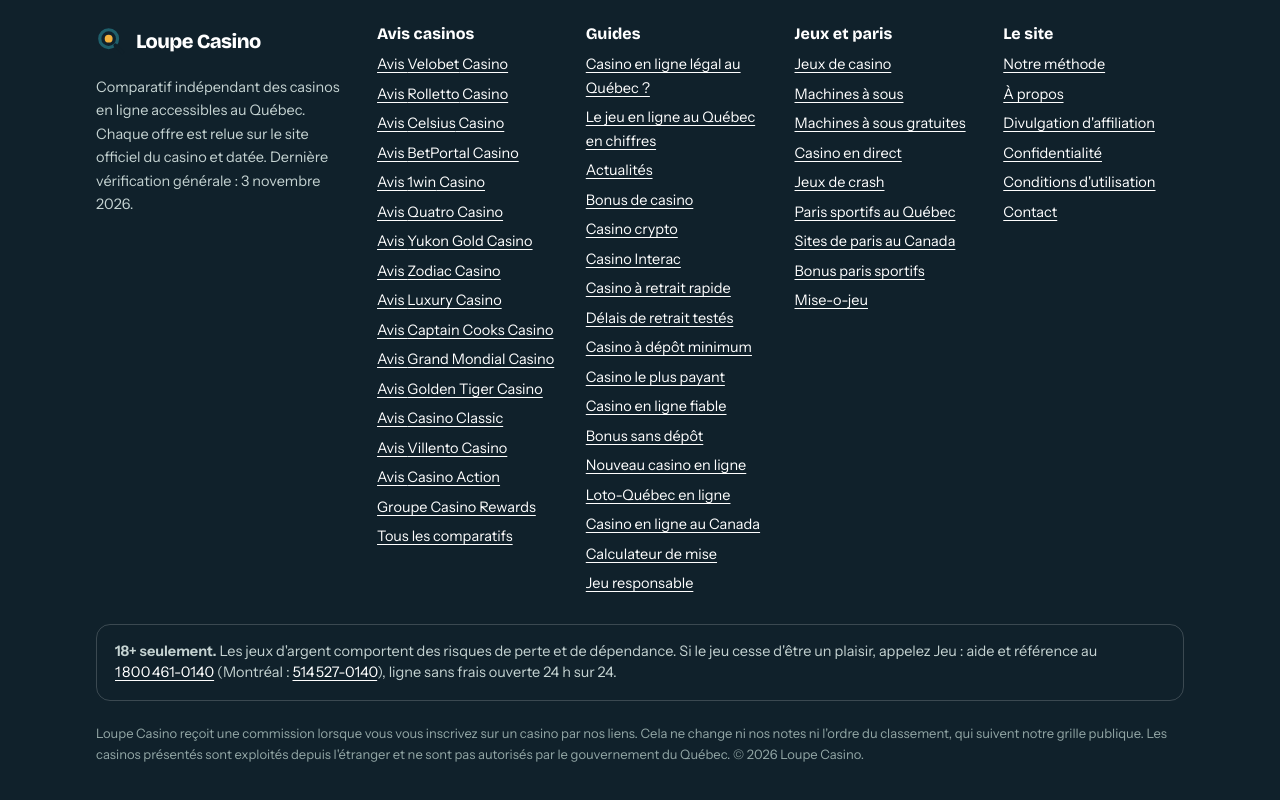
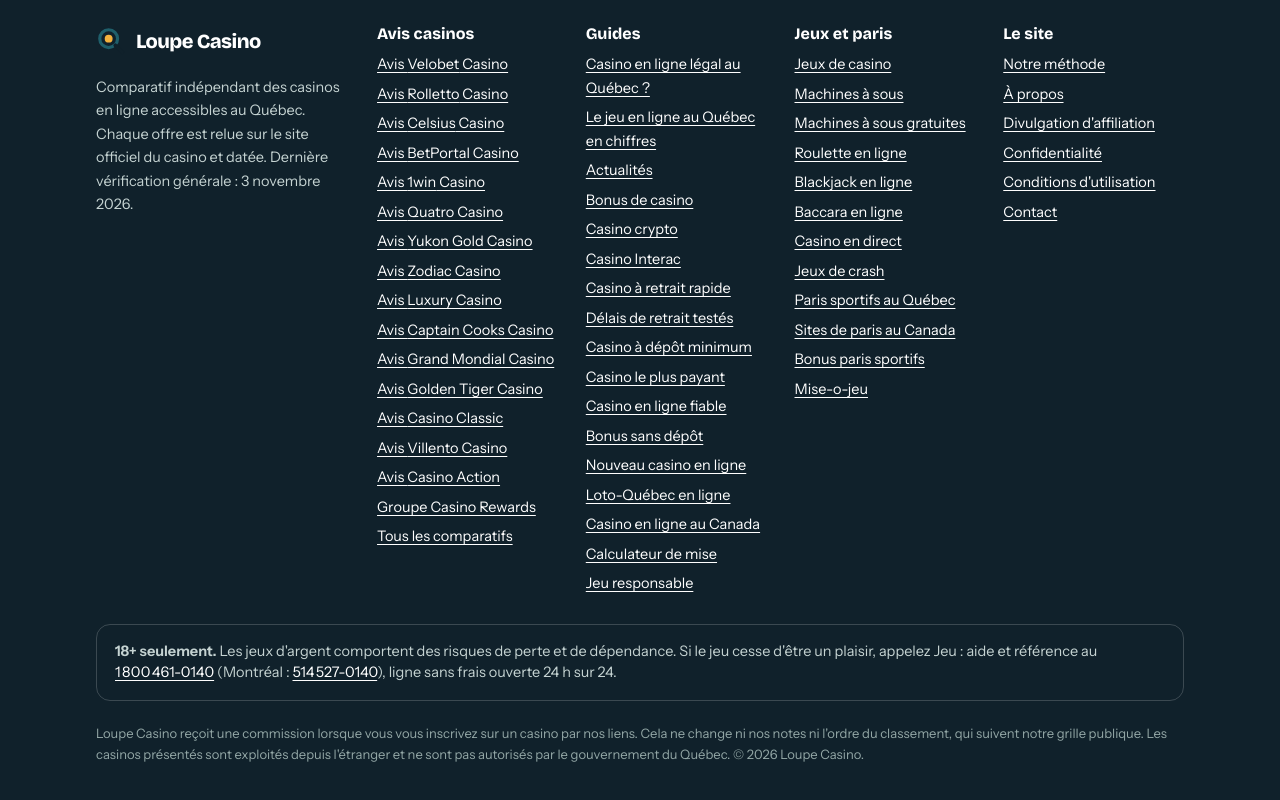
Before and after one commit to stanmaltaa-prog/loupe-casino, a Next.js app: page / in a window 1280 px wide. Shown: the part 9927-10727 px from the top of the page. Built offline with nearby package versions, Linux system fonts and the light colour scheme; no server answers.

Commit message:
Pied de page : roulette, blackjack et baccara en ligne

```diff
--- a/components/Pied.tsx
+++ b/components/Pied.tsx
@@ -109,6 +109,15 @@ export default function Pied() {
                 <Link href="/machines-a-sous-gratuites/">Machines à sous gratuites</Link>
               </li>
               <li>
+                <Link href="/roulette-en-ligne/">Roulette en ligne</Link>
+              </li>
+              <li>
+                <Link href="/blackjack-en-ligne/">Blackjack en ligne</Link>
+              </li>
+              <li>
+                <Link href="/baccarat-en-ligne/">Baccara en ligne</Link>
+              </li>
+              <li>
                 <Link href="/casino-en-direct/">Casino en direct</Link>
               </li>
               <li>
```
